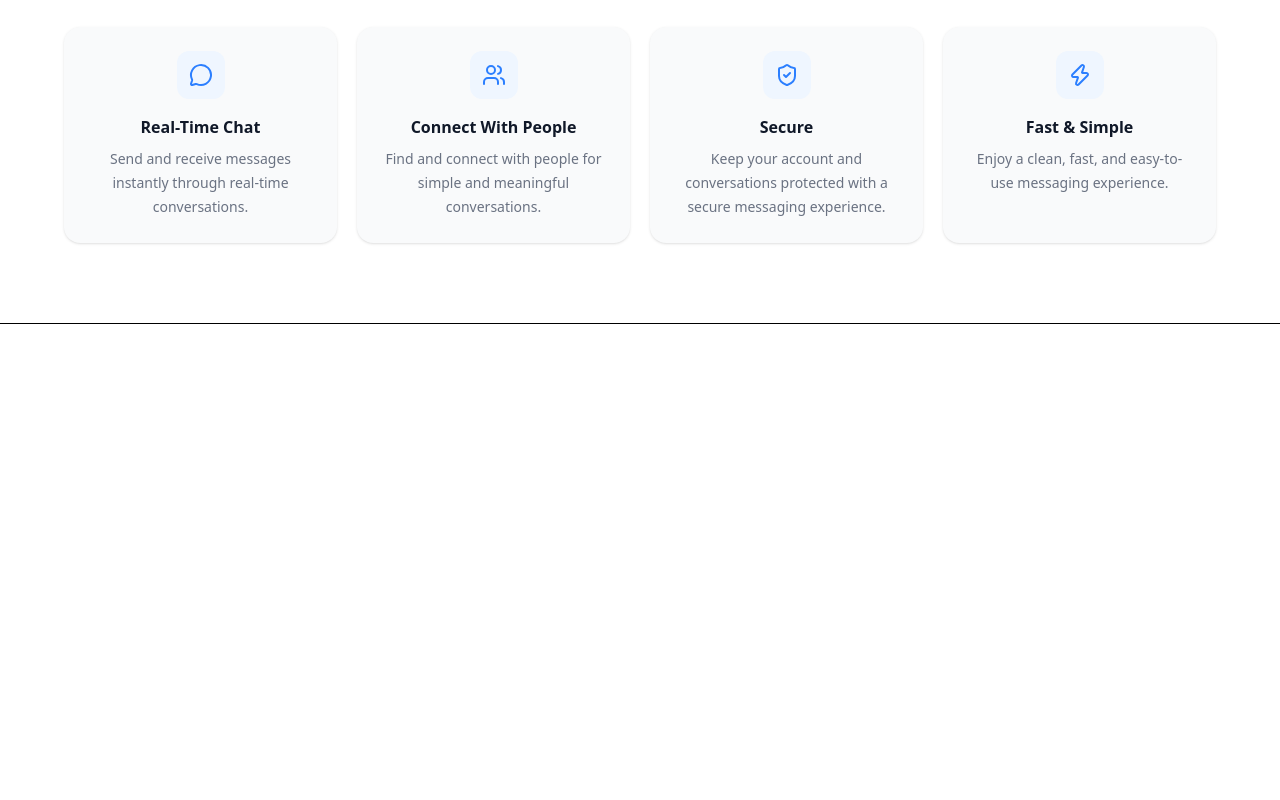
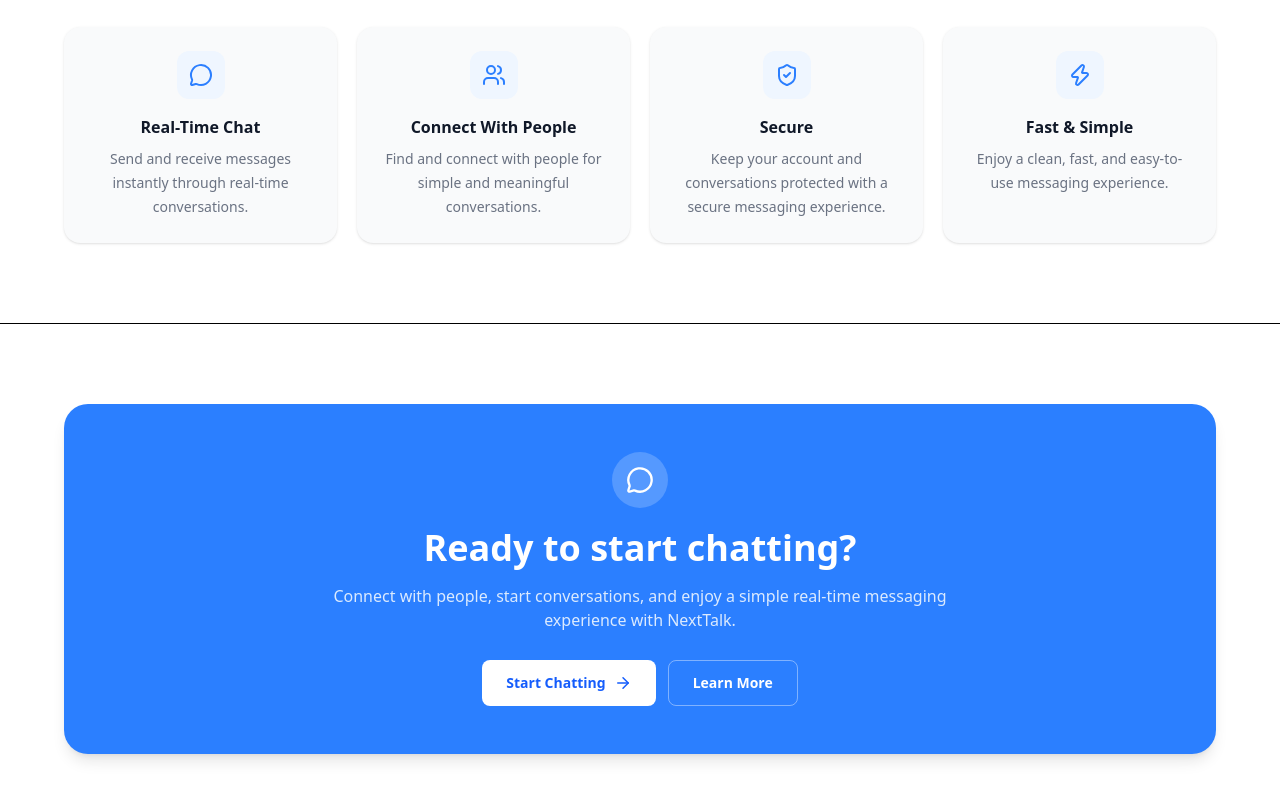
Before and after one commit to gauravkumar2005/NextTalk, a Next.js app: page / in a window 1280 px wide. Shown: the part 963-1763 px from the top of the page. Before the commit the page ends 1287 px from the top, so only its background shows below. Built offline with nearby package versions, Linux system fonts and the light colour scheme.

Commit message:
add CTA page in app/page.js

```diff
--- a/app/page.js
+++ b/app/page.js
@@ -1,11 +1,13 @@
 import Hero from "../components/home/Hero";
 import Features from "../components/home/Features";
+import CTA from "../components/home/CTA";
 
 export default function Home() {
   return (
     <main>
       <Hero />
       <Features />
+      <CTA />
     </main>
   );
 }
```
